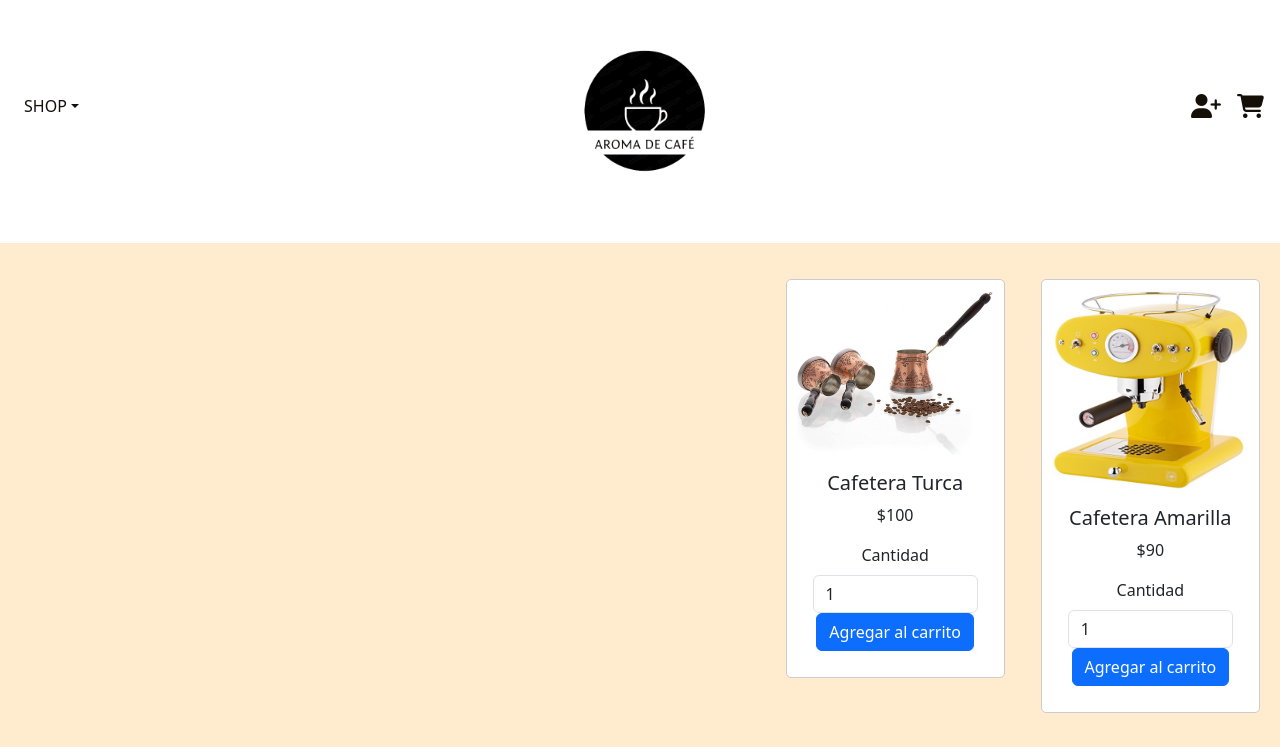
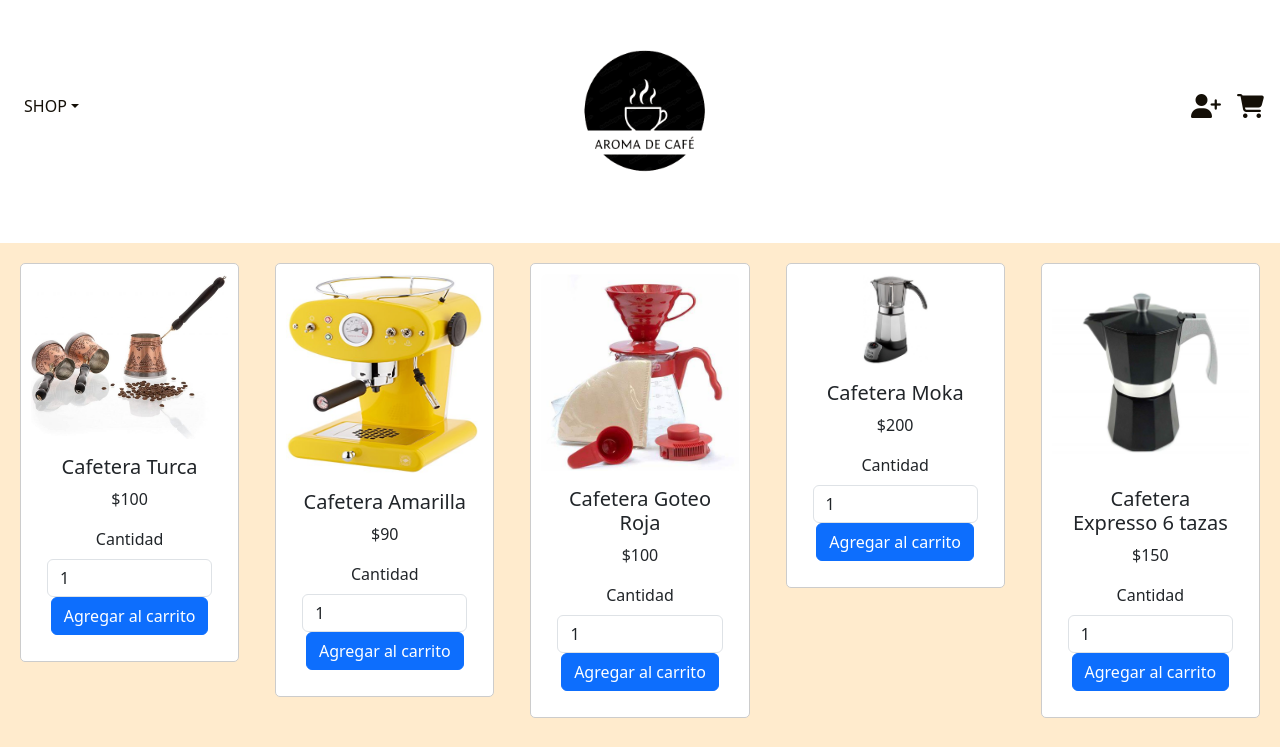
Before and after one commit to diegocabre/Aroma-de-Cafe, a React (Vite) app: page /souvenirs in a window 1280 px wide. Shown: the top 747 px of the page. Built offline with nearby package versions, Linux system fonts and the light colour scheme.

Commit message:
Se agrega filtro en componente padre para cards de regalos

```diff
--- a/src/components/common/SouvenirCard.jsx
+++ b/src/components/common/SouvenirCard.jsx
@@ -28,7 +28,6 @@ const SouvenirCard = ({ productId }) => {
     return <div>No se encontró el producto.</div>;
   }
 
-  if (product.category === "Cafetera" || product.category === "Regalo") {
     return (
       <Card className="product-card" key={product.id}>
         <Link to={`/souvenirs/${product.id}`} className="product-card-link" />
@@ -52,7 +51,6 @@ const SouvenirCard = ({ productId }) => {
         </Card.Body>
       </Card>
     );
-  }
-};
+  };
 
 export default SouvenirCard;
--- a/src/views/SouvenirPage.jsx
+++ b/src/views/SouvenirPage.jsx
@@ -9,9 +9,11 @@ const SouvenirPage = () => {
     <div className="products">
       <Row xs={1} md={3} lg={5} className="row g-3">
         {productsData.map((product) => (
-          <Col key={product.id}>
-            <SouvenirCard productId={product.id} />
-          </Col>
+          product.category === "Cafetera" || product.category === "Regalo" ? (
+            <Col key={product.id}>
+              <SouvenirCard productId={product.id} />
+            </Col>
+          ) : null
         ))}
       </Row>
     </div>
```
